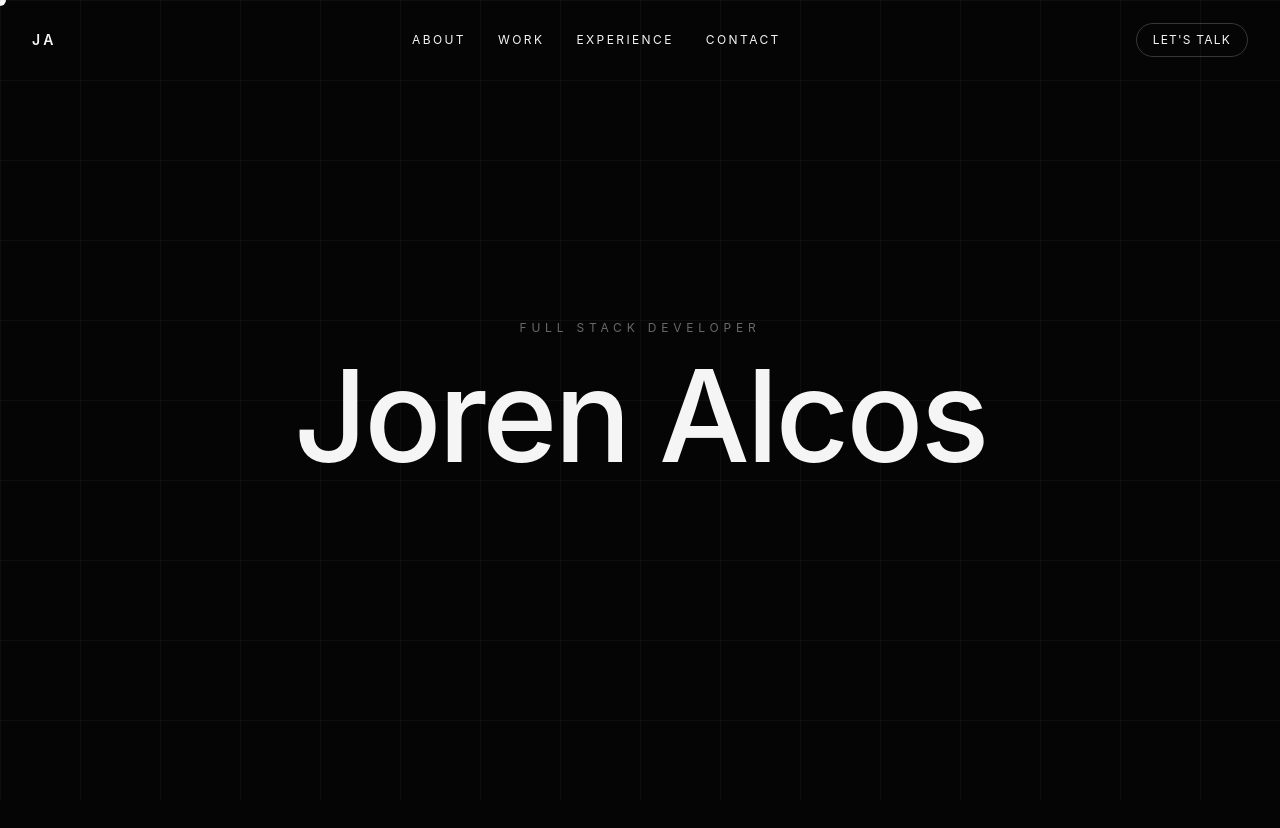
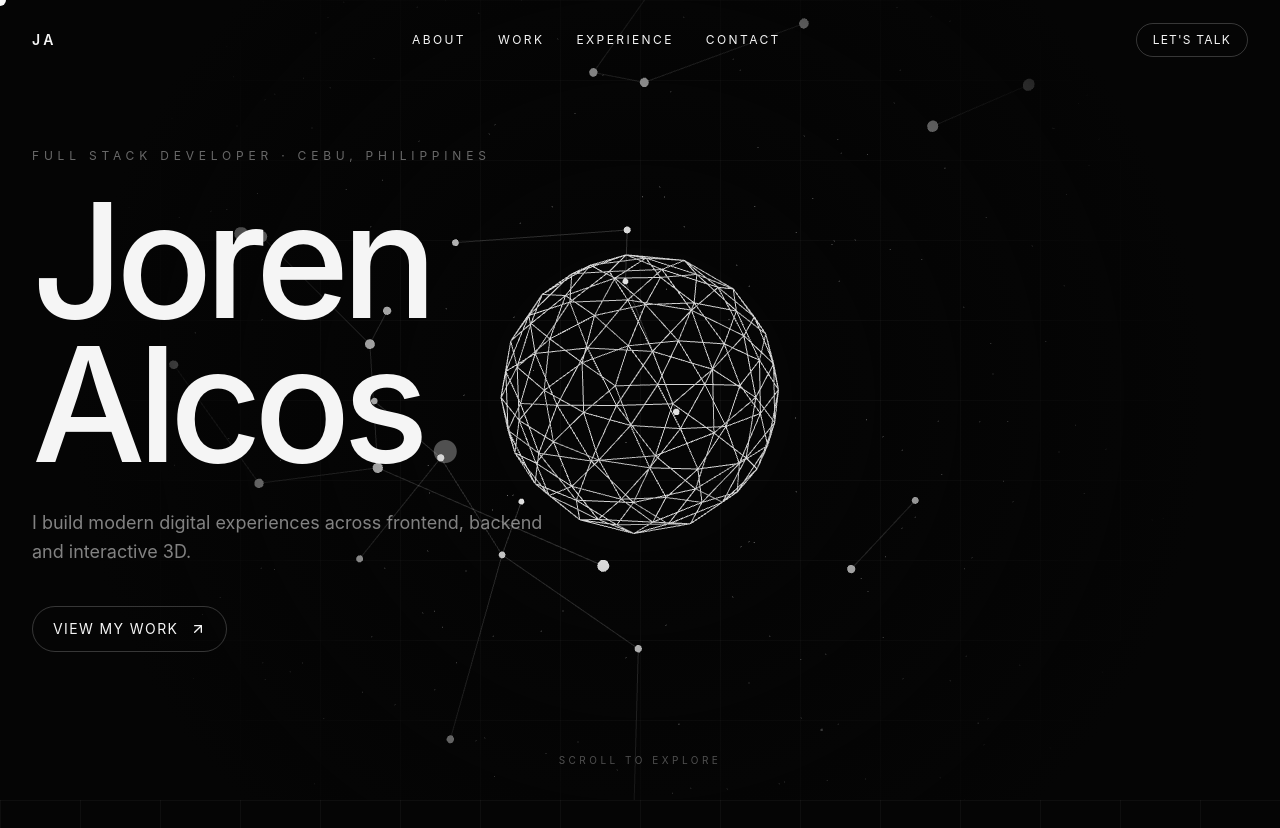
Before and after one commit to jorenalcos/joren-portfolio, a React (Vite) app: page / in a window 1280 px wide. Shown: the top 828 px of the page. Before the commit the page ends 800 px from the top, so only its background shows below. Built offline with nearby package versions, Linux system fonts and the light colour scheme.

Commit message:
feat: build interactive three.js hero

```diff
--- a/src/App.tsx
+++ b/src/App.tsx
@@ -1,6 +1,7 @@
-import { CustomCursor } from './components/ui/CustomCursor'
 import { Navbar } from './components/navigation/Navbar'
 import { SmoothScroll } from './components/layout/SmoothScroll'
+import { CustomCursor } from './components/ui/CustomCursor'
+import { Hero } from './components/sections/Hero'
 
 function App() {
   return (
@@ -10,17 +11,12 @@ function App() {
       <Navbar />
 
       <main>
-        <section className="flex min-h-screen items-center justify-center">
-          <div className="text-center">
-            <p className="mb-4 text-xs uppercase tracking-[0.4em] text-white/40">
-              Full Stack Developer
-            </p>
+        <Hero />
 
-            <h1 className="text-6xl font-medium tracking-tight md:text-9xl">
-              Joren Alcos
-            </h1>
-          </div>
-        </section>
+        <section
+          id="work"
+          className="min-h-screen"
+        />
       </main>
     </SmoothScroll>
   )
--- /dev/null
+++ b/src/components/3d/FloatingCore.tsx
@@ -0,0 +1,30 @@
+import { useRef } from 'react'
+import { useFrame } from '@react-three/fiber'
+import type { Mesh } from 'three'
+
+export function FloatingCore() {
+  const mesh = useRef<Mesh>(null)
+
+  useFrame((state, delta) => {
+    if (!mesh.current) return
+
+    mesh.current.rotation.x += delta * 0.2
+    mesh.current.rotation.y += delta * 0.35
+
+    const time = state.clock.elapsedTime
+
+    mesh.current.position.y = Math.sin(time * 1.2) * 0.12
+  })
+
+  return (
+    <mesh ref={mesh}>
+      <icosahedronGeometry args={[1.15, 2]} />
+
+      <meshBasicMaterial
+        wireframe
+        transparent
+        opacity={0.75}
+      />
+    </mesh>
+  )
+}
--- a/src/components/3d/HeroScene.tsx
+++ b/src/components/3d/HeroScene.tsx
@@ -0,0 +1,39 @@
+import { Canvas } from '@react-three/fiber'
+import { Suspense } from 'react'
+import { FloatingCore } from './FloatingCore'
+import { NodeNetwork } from './NodeNetwork'
+import { ParticleField } from './ParticleField'
+
+function Scene() {
+  return (
+    <>
+      <ambientLight intensity={0.5} />
+
+      <group>
+        <ParticleField />
+        <NodeNetwork />
+        <FloatingCore />
+      </group>
+    </>
+  )
+}
+
+export function HeroScene() {
+  return (
+    <Canvas
+      camera={{
+        position: [0, 0, 8],
+        fov: 45,
+      }}
+      dpr={[1, 2]}
+      gl={{
+        antialias: true,
+        alpha: true,
+      }}
+    >
+      <Suspense fallback={null}>
+        <Scene />
+      </Suspense>
+    </Canvas>
+  )
+}
--- a/src/components/3d/NodeNetwork.tsx
+++ b/src/components/3d/NodeNetwork.tsx
@@ -0,0 +1,92 @@
+import { useMemo } from 'react'
+import { Line } from '@react-three/drei'
+import * as THREE from 'three'
+
+interface NodeNetworkProps {
+  count?: number
+}
+
+export function NodeNetwork({
+  count = 28,
+}: NodeNetworkProps) {
+  const nodes = useMemo(() => {
+    return Array.from({ length: count }, () => {
+      const radius = 2.2 + Math.random() * 1.8
+
+      const theta = Math.random() * Math.PI * 2
+      const phi = Math.acos(
+        2 * Math.random() - 1,
+      )
+
+      return new THREE.Vector3(
+        radius *
+        Math.sin(phi) *
+        Math.cos(theta),
+
+        radius * Math.cos(phi),
+
+        radius *
+        Math.sin(phi) *
+        Math.sin(theta),
+      )
+    })
+  }, [count])
+
+  const connections = useMemo(() => {
+    const result: Array<[number, number]> = []
+
+    nodes.forEach((node, index) => {
+      let closest = -1
+      let closestDistance = Infinity
+
+      nodes.forEach((other, otherIndex) => {
+        if (index === otherIndex) return
+
+        const distance = node.distanceTo(other)
+
+        if (distance < closestDistance) {
+          closestDistance = distance
+          closest = otherIndex
+        }
+      })
+
+      if (
+        closest !== -1 &&
+        !result.some(
+          ([a, b]) =>
+            (a === index && b === closest) ||
+            (a === closest && b === index),
+        )
+      ) {
+        result.push([index, closest])
+      }
+    })
+
+    return result
+  }, [nodes])
+
+  return (
+    <group>
+      {nodes.map((position, index) => (
+        <mesh
+          key={`node-${index}`}
+          position={position}
+        >
+          <sphereGeometry args={[0.035, 8, 8]} />
+
+          <meshBasicMaterial />
+        </mesh>
+      ))}
+
+      {connections.map(([from, to], index) => (
+        <Line
+          key={`connection-${index}`}
+          points={[nodes[from], nodes[to]]}
+          transparent
+          opacity={0.2}
+          lineWidth={1}
+        />
+      ))}
+    </group>
+  )
+}
--- a/src/components/3d/ParticleField.tsx
+++ b/src/components/3d/ParticleField.tsx
@@ -0,0 +1,48 @@
+import { useMemo } from 'react'
+
+interface ParticleFieldProps {
+  count?: number
+}
+
+export function ParticleField({
+  count = 700,
+}: ParticleFieldProps) {
+  const positions = useMemo(() => {
+    const data = new Float32Array(
+      count * 3,
+    )
+
+    for (let i = 0; i < count; i++) {
+      const index = i * 3
+
+      data[index] =
+        (Math.random() - 0.5) * 16
+
+      data[index + 1] =
+        (Math.random() - 0.5) * 16
+
+      data[index + 2] =
+        (Math.random() - 0.5) * 16
+    }
+
+    return data
+  }, [count])
+
+  return (
+    <points>
+      <bufferGeometry>
+        <bufferAttribute
+          attach="attributes-position"
+          args={[positions, 3]}
+        />
+      </bufferGeometry>
+
+      <pointsMaterial
+        size={0.015}
+        transparent
+        opacity={0.5}
+        sizeAttenuation
+      />
+    </points>
+  )
+}
--- a/src/components/sections/Hero.tsx
+++ b/src/components/sections/Hero.tsx
@@ -0,0 +1,157 @@
+import { useRef } from 'react'
+import { HeroScene } from '../3d/HeroScene'
+import { Button } from '../ui/Button'
+import { Container } from '../layout/Container'
+import { gsap } from '../../lib/gsap'
+import { useLayoutEffect } from 'react'
+
+export function Hero() {
+  const hero = useRef<HTMLElement>(null)
+
+  useLayoutEffect(() => {
+    if (!hero.current) return
+
+    const context = gsap.context(() => {
+      const timeline = gsap.timeline({
+        defaults: {
+          ease: 'power4.out',
+        },
+      })
+
+      timeline
+        .from('.hero-eyebrow', {
+          y: 30,
+          opacity: 0,
+          duration: 0.8,
+        })
+        .from(
+          '.hero-title',
+          {
+            y: 80,
+            opacity: 0,
+            duration: 1.2,
+          },
+          '-=0.5',
+        )
+        .from(
+          '.hero-description',
+          {
+            y: 30,
+            opacity: 0,
+            duration: 0.8,
+          },
+          '-=0.7',
+        )
+        .from(
+          '.hero-button',
+          {
+            y: 20,
+            opacity: 0,
+            duration: 0.7,
+          },
+          '-=0.5',
+        )
+        .from(
+          '.hero-scene',
+          {
+            opacity: 0,
+            scale: 0.9,
+            duration: 1.5,
+          },
+          '-=1',
+        )
+    }, hero)
+
+    return () => context.revert()
+  }, [])
+
+  return (
+    <section
+      ref={hero}
+      className="relative min-h-screen overflow-hidden"
+    >
+      <div className="hero-scene absolute inset-0">
+        <HeroScene />
+      </div>
+
+      <div
+        className="
+          pointer-events-none
+          absolute
+          inset-0
+          bg-[radial-gradient(circle_at_center,transparent_20%,#050505_75%)]
+        "
+      />
+
+      <Container className="relative z-10 flex min-h-screen items-center">
+        <div className="max-w-4xl">
+          <p
+            className="
+              hero-eyebrow
+              mb-6
+              text-xs
+              uppercase
+              tracking-[0.4em]
+              text-white/40
+            "
+          >
+            Full Stack Developer · Cebu, Philippines
+          </p>
+
+          <h1
+            className="
+              hero-title
+              text-6xl
+              font-medium
+              leading-[0.9]
+              tracking-[-0.05em]
+              md:text-8xl
+              lg:text-[10rem]
+            "
+          >
+            Joren
+            <br />
+            Alcos<span className="text-white/30">.</span>
+          </h1>
+
+          <p
+            className="
+              hero-description
+              mt-8
+              max-w-lg
+              text-base
+              leading-relaxed
+              text-white/50
+              md:text-lg
+            "
+          >
+            I build modern digital experiences
+            across frontend, backend and
+            interactive 3D.
+          </p>
+
+          <div className="hero-button mt-10">
+            <Button href="#work">
+              View My Work
+            </Button>
+          </div>
+        </div>
+      </Container>
+
+      <div
+        className="
+          absolute
+          bottom-8
+          left-1/2
+          -translate-x-1/2
+          text-[10px]
+          uppercase
+          tracking-[0.35em]
+          text-white/30
+        "
+      >
+        Scroll to explore
+      </div>
+    </section>
+  )
+}
```
